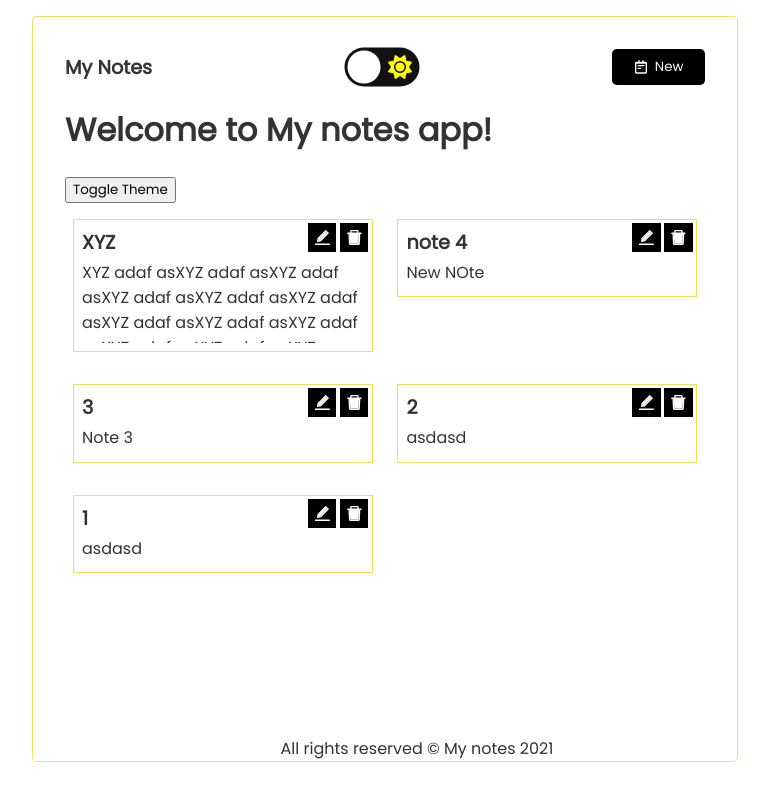
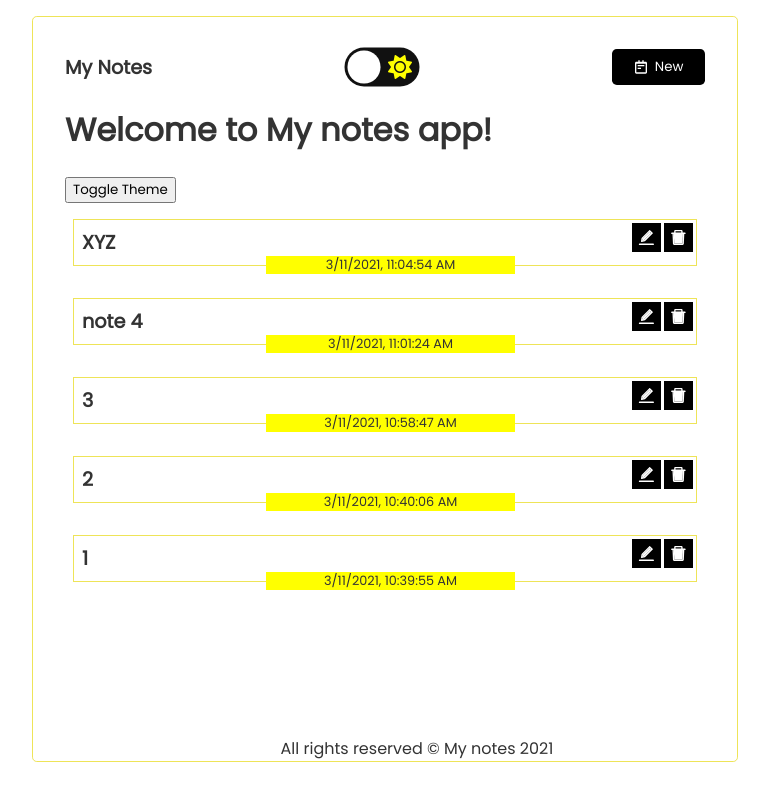
Before and after one commit to Pradnesh8/my-notes-app, a React (Create React App) app: page / in a window 1280 px wide. Shown: the whole page, without its empty margins (255-1024 px from the left). Built offline with nearby package versions, Linux system fonts and the light colour scheme; data requests are answered from the project's data file.

Commit message:
added toggle view list and grid

```diff
--- a/src/components/Note.js
+++ b/src/components/Note.js
@@ -1,7 +1,7 @@
 import PropTypes from 'prop-types';
 import { useState } from 'react';
 import { AiTwotoneEdit, AiTwotoneDelete } from "react-icons/ai"
-const Note = ({ Note, onDelete, onEdit }) => {
+const Note = ({ Note, onDelete, onEdit, toggleView }) => {
     const [toggleEditNote, settoggleEditNote] = useState(false);
     const [Title, setTitle] = useState(Note.header);
     const [NoteContent, setNoteContent] = useState(Note.body);
@@ -18,9 +18,10 @@ const Note = ({ Note, onDelete, onEdit }) => {
     // Show date on Hover
     const [hovered, setHovered] = useState(false);
     const toggleHover = () => setHovered(!hovered);
+    const isGrid = toggleView === "grid"
     return (
         <>
-            <div className="note-card" onMouseEnter={toggleHover} onMouseLeave={toggleHover}>
+            <div className={`${isGrid ? 'note-card' : 'note-card-list-view'}`} onMouseEnter={toggleHover} onMouseLeave={toggleHover}>
                 <div className="icons" style={{ position: 'absolute', top: 0, right: 0, paddingTop: '0.2rem', paddingRight: '0.2rem' }} >
                     <AiTwotoneEdit onClick={() => settoggleEditNote(!toggleEditNote)} className="note-icon" style={{ marginRight: '0.2rem' }} />
                     <AiTwotoneDelete onClick={() => onDelete(Note.id)} className="note-icon" />
@@ -29,16 +30,25 @@ const Note = ({ Note, onDelete, onEdit }) => {
                 <div className="note-head">
                     {Note.header}
                 </div>
-                <div className="note-body">
-                    {Note.body}
-                </div>
                 {
-                    hovered &&
+                    isGrid &&
+                    <div className="note-body">
+                        {Note.body}
+                    </div>
+                }
+
+                {
+                    (hovered && isGrid) &&
                     <div className="note-date" style={hovered ? { backgroundColor: "yellow", width: "100%", fontSize: "0.8rem", textAlign: "center" } : {}}>
                         {new Date(Note.date).toLocaleString()}
                     </div>
                 }
-
+                {
+                    !isGrid &&
+                    <div style={{ position: "absolute", display: 'flex', justifyContent: 'center', bottom: "-20%", right: "25%", width: "40%", margin: "0 2vw", backgroundColor: "yellow", fontSize: "0.8rem", textAlign: "center" }}>
+                        {new Date(Note.date).toLocaleString()}
+                    </div>
+                }
             </div>
             {
                 toggleEditNote &&
```
